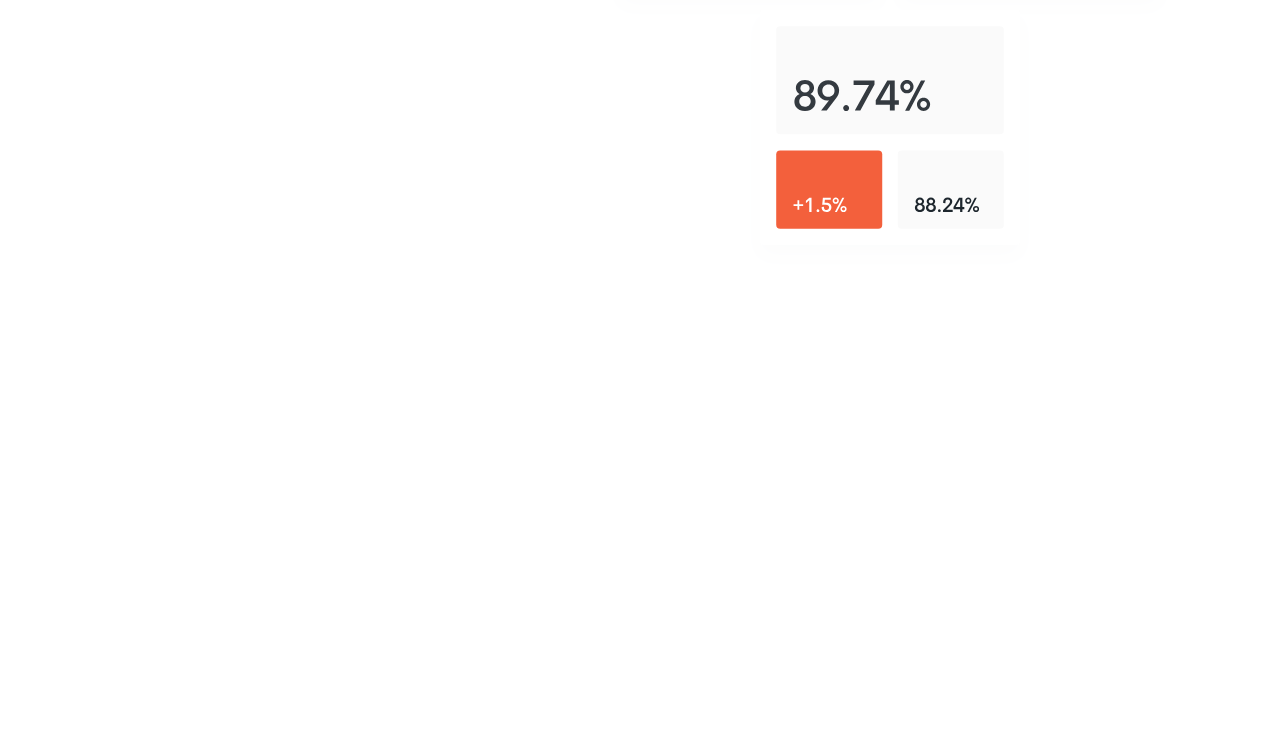
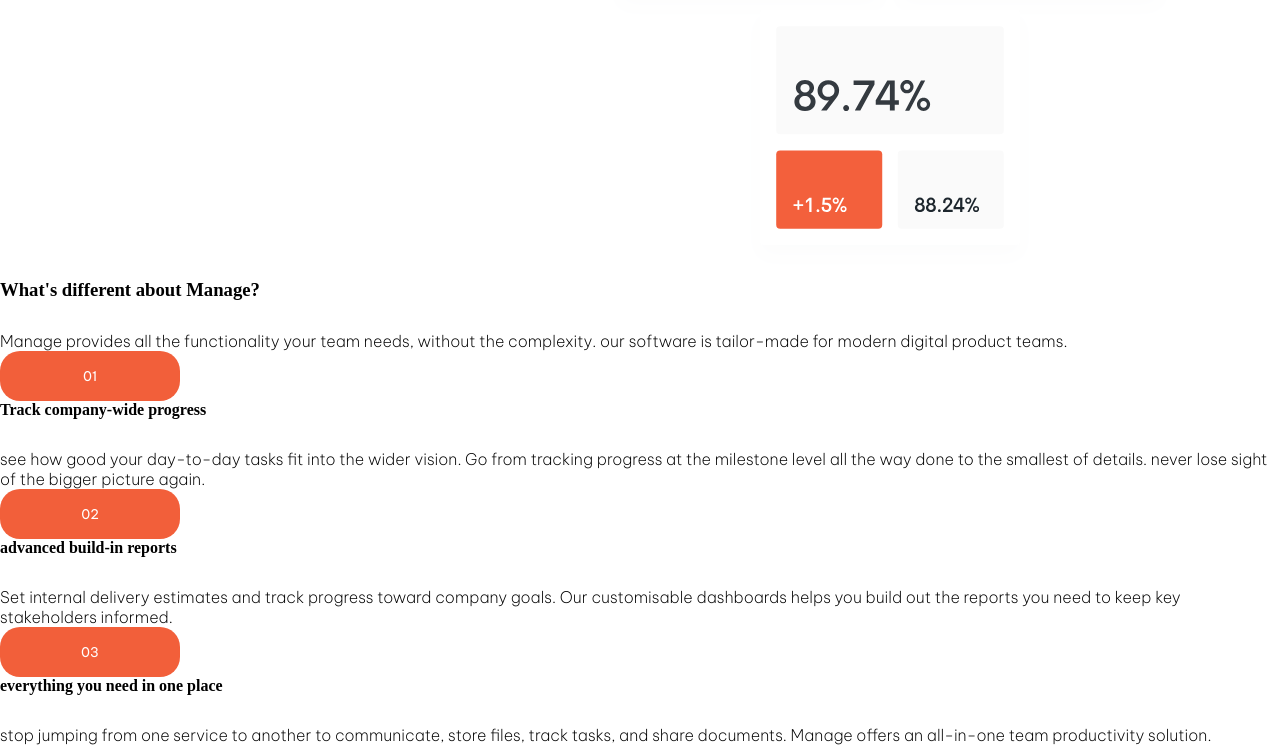
Before and after one commit to Savanna-afolabi/manage-landing-page, a plain HTML site: page index.html in a window 1280 px wide. Shown: the part 420-1165 px from the top of the page. Before the commit the page ends 800 px from the top, so only its background shows below. Drawn offline with Linux system fonts and the light colour scheme.

Commit message:
section 2 desktop

```diff
--- a/index.html
+++ b/index.html
@@ -34,7 +34,24 @@
         </div>
 
     </section>
+    <section>
+        <div>
+            <h3> What's different about Manage? </h3>
+            <p> Manage provides all the functionality your team needs, without the complexity. our software is tailor-made for modern digital product teams. </p>
+        </div>
+        <div>
+            <button>01</button>
+            <h4>Track company-wide progress</h4>
+            <p>see how good your day-to-day tasks fit into the wider vision. Go from tracking progress at the milestone level all the way done to the smallest of details. never lose sight of the bigger picture again.</p>
+            <button>02</button>
+            <h4>advanced build-in reports</h4>
+            <p> Set internal delivery estimates and track progress toward company goals. Our customisable dashboards helps you build out the reports you need to keep key stakeholders informed.</p>
+            <button>03</button>
+            <h4> everything you need in one place</h4>
+            <p> stop jumping from one service to another to communicate, store files, track tasks, and share documents. Manage offers an all-in-one team productivity solution.</p>
+        </div>
 
+    </section>
 
 </body>
 </html
--- a/style.css
+++ b/style.css
@@ -119,3 +119,6 @@ button{
     padding-bottom: 10px;
 }
 }
+h4{
+
+}
```
